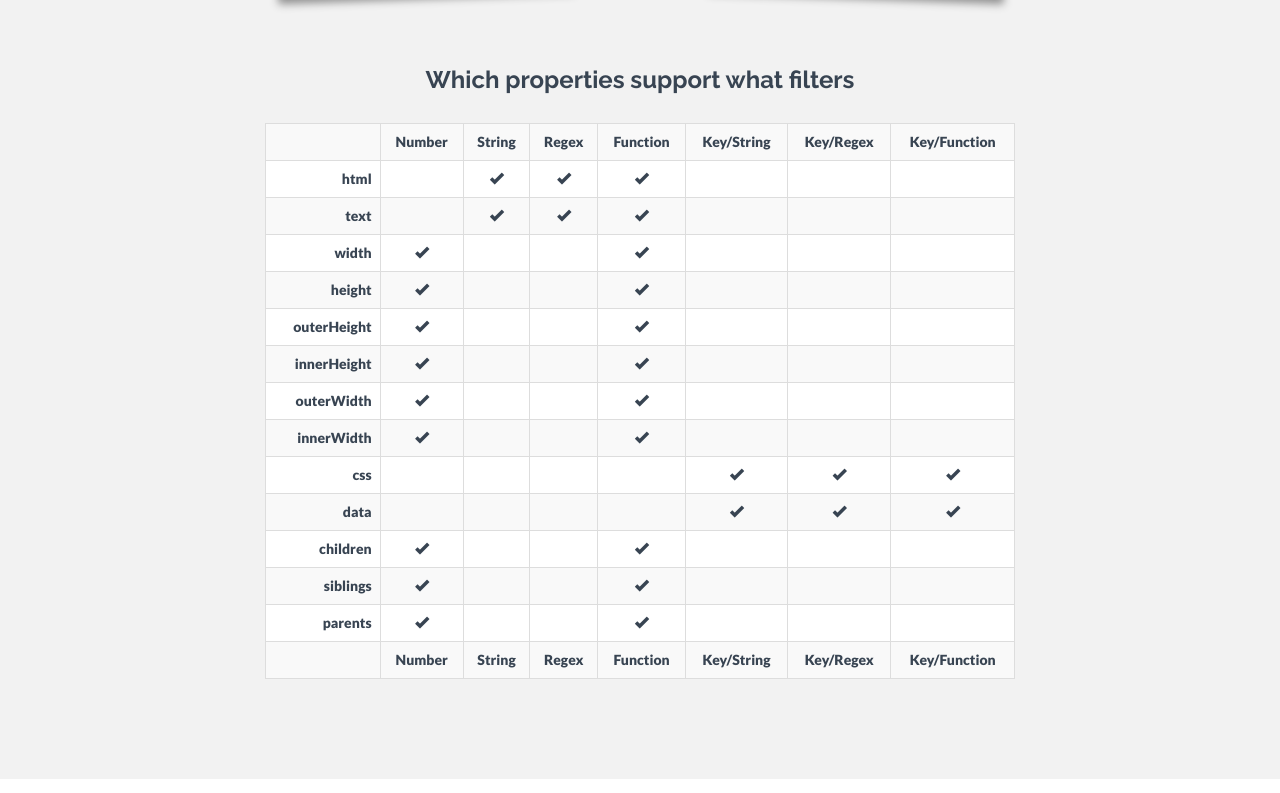
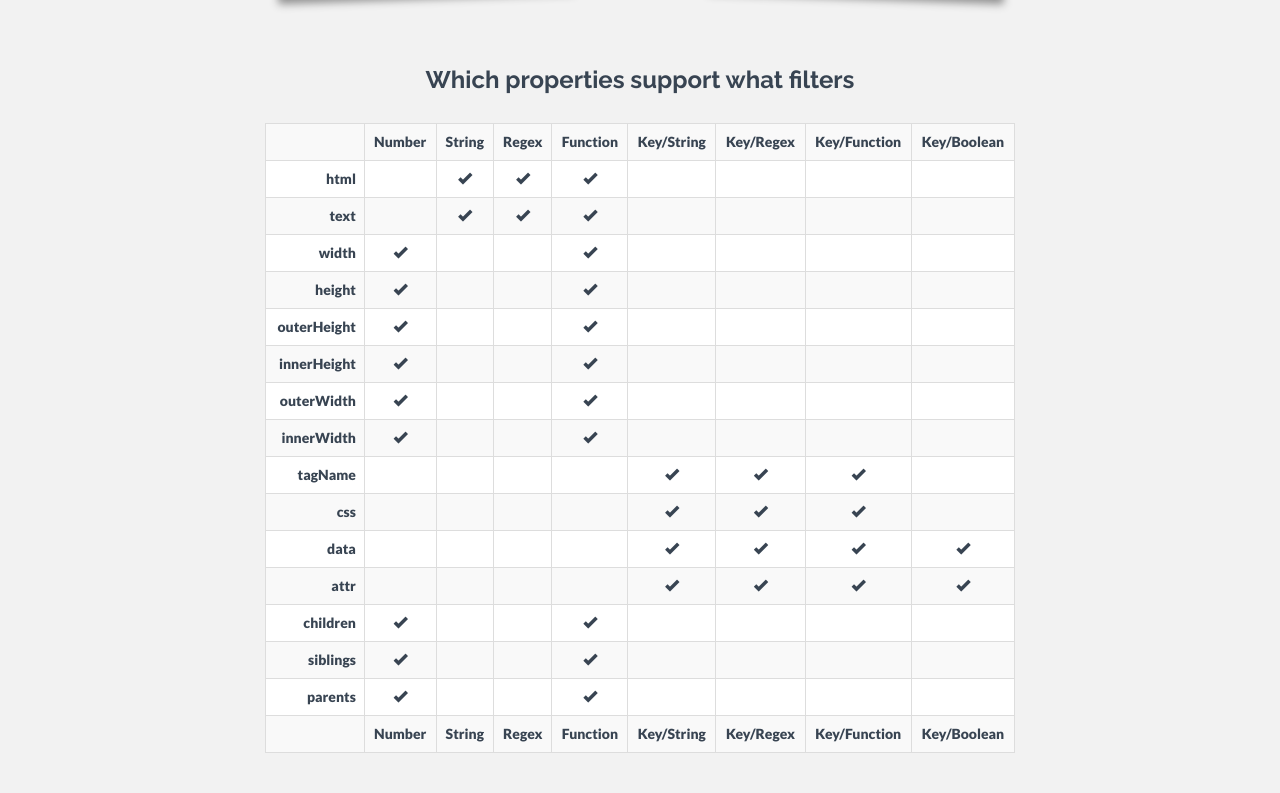
Before and after one commit to epaezrubio/jWhere, a plain HTML site: page index.html in a window 1280 px wide. Shown: the part 2447-3240 px from the top of the page. Drawn offline with nearby package versions, Linux system fonts and the light colour scheme.

Commit message:
added documentation for  new filters

```diff
--- a/index.html
+++ b/index.html
@@ -163,6 +163,7 @@ $(elements).css("color", "red");</code></pre>
                                     <th>Key/String</th>
                                     <th>Key/Regex</th>
                                     <th>Key/Function</th>
+                                    <th>Key/Boolean</th>
                                 </tr>
                                 <tr>
                                     <td class="property">html</td>
@@ -170,6 +171,7 @@ $(elements).css("color", "red");</code></pre>
                                     <td><span class="glyphicon glyphicon-ok"></span></td>
                                     <td><span class="glyphicon glyphicon-ok"></span></td>
                                     <td><span class="glyphicon glyphicon-ok"></span></td>
+                                    <td></td>
                                     <td></td>
                                     <td></td>
                                     <td></td>
@@ -183,6 +185,7 @@ $(elements).css("color", "red");</code></pre>
                                     <td></td>
                                     <td></td>
                                     <td></td>
+                                    <td></td>
                                 </tr>
                                 <tr>
                                     <td class="property">width</td>
@@ -190,6 +193,7 @@ $(elements).css("color", "red");</code></pre>
                                     <td></td>
                                     <td></td>
                                     <td><span class="glyphicon glyphicon-ok"></span></td>
+                                    <td></td>
                                     <td></td>
                                     <td></td>
                                     <td></td>
@@ -203,6 +207,7 @@ $(elements).css("color", "red");</code></pre>
                                     <td></td>
                                     <td></td>
                                     <td></td>
+                                    <td></td>
                                 </tr>
                                 <tr>
                                     <td class="property">outerHeight</td>
@@ -210,6 +215,7 @@ $(elements).css("color", "red");</code></pre>
                                     <td></td>
                                     <td></td>
                                     <td><span class="glyphicon glyphicon-ok"></span></td>
+                                    <td></td>
                                     <td></td>
                                     <td></td>
                                     <td></td>
@@ -223,6 +229,7 @@ $(elements).css("color", "red");</code></pre>
                                     <td></td>
                                     <td></td>
                                     <td></td>
+                                    <td></td>
                                 </tr>
                                 <tr>
                                     <td class="property">outerWidth</td>
@@ -230,6 +237,7 @@ $(elements).css("color", "red");</code></pre>
                                     <td></td>
                                     <td></td>
                                     <td><span class="glyphicon glyphicon-ok"></span></td>
+                                    <td></td>
                                     <td></td>
                                     <td></td>
                                     <td></td>
@@ -243,6 +251,18 @@ $(elements).css("color", "red");</code></pre>
                                     <td></td>
                                     <td></td>
                                     <td></td>
+                                    <td></td>
+                                </tr>
+                                <tr>
+                                    <td class="property">tagName</td>
+                                    <td></td>
+                                    <td></td>
+                                    <td></td>
+                                    <td></td>
+                                    <td><span class="glyphicon glyphicon-ok"></span></td>
+                                    <td><span class="glyphicon glyphicon-ok"></span></td>
+                                    <td><span class="glyphicon glyphicon-ok"></span></td>
+                                    <td></td>
                                 </tr>
                                 <tr>
                                     <td class="property">css</td>
@@ -253,6 +273,7 @@ $(elements).css("color", "red");</code></pre>
                                     <td><span class="glyphicon glyphicon-ok"></span></td>
                                     <td><span class="glyphicon glyphicon-ok"></span></td>
                                     <td><span class="glyphicon glyphicon-ok"></span></td>
+                                    <td></td>
                                 </tr>
                                 <tr>
                                     <td class="property">data</td>
@@ -260,6 +281,18 @@ $(elements).css("color", "red");</code></pre>
                                     <td></td>
                                     <td></td>
                                     <td></td>
+                                    <td><span class="glyphicon glyphicon-ok"></span></td>
+                                    <td><span class="glyphicon glyphicon-ok"></span></td>
+                                    <td><span class="glyphicon glyphicon-ok"></span></td>
+                                    <td><span class="glyphicon glyphicon-ok"></span></td>
+                                </tr>
+                                <tr>
+                                    <td class="property">attr</td>
+                                    <td></td>
+                                    <td></td>
+                                    <td></td>
+                                    <td></td>
+                                    <td><span class="glyphicon glyphicon-ok"></span></td>
                                     <td><span class="glyphicon glyphicon-ok"></span></td>
                                     <td><span class="glyphicon glyphicon-ok"></span></td>
                                     <td><span class="glyphicon glyphicon-ok"></span></td>
@@ -273,6 +306,7 @@ $(elements).css("color", "red");</code></pre>
                                     <td></td>
                                     <td></td>
                                     <td></td>
+                                    <td></td>
                                 </tr>
                                 <tr>
                                     <td class="property">siblings</td>
@@ -280,6 +314,7 @@ $(elements).css("color", "red");</code></pre>
                                     <td></td>
                                     <td></td>
                                     <td><span class="glyphicon glyphicon-ok"></span></td>
+                                    <td></td>
                                     <td></td>
                                     <td></td>
                                     <td></td>
@@ -293,6 +328,7 @@ $(elements).css("color", "red");</code></pre>
                                     <td></td>
                                     <td></td>
                                     <td></td>
+                                    <td></td>
                                 </tr>
                                 <tr>
                                     <th></th>
@@ -303,6 +339,7 @@ $(elements).css("color", "red");</code></pre>
                                     <th>Key/String</th>
                                     <th>Key/Regex</th>
                                     <th>Key/Function</th>
+                                    <th>Key/Boolean</th>
                                 </tr>
                             </table>
                 </div>
```
